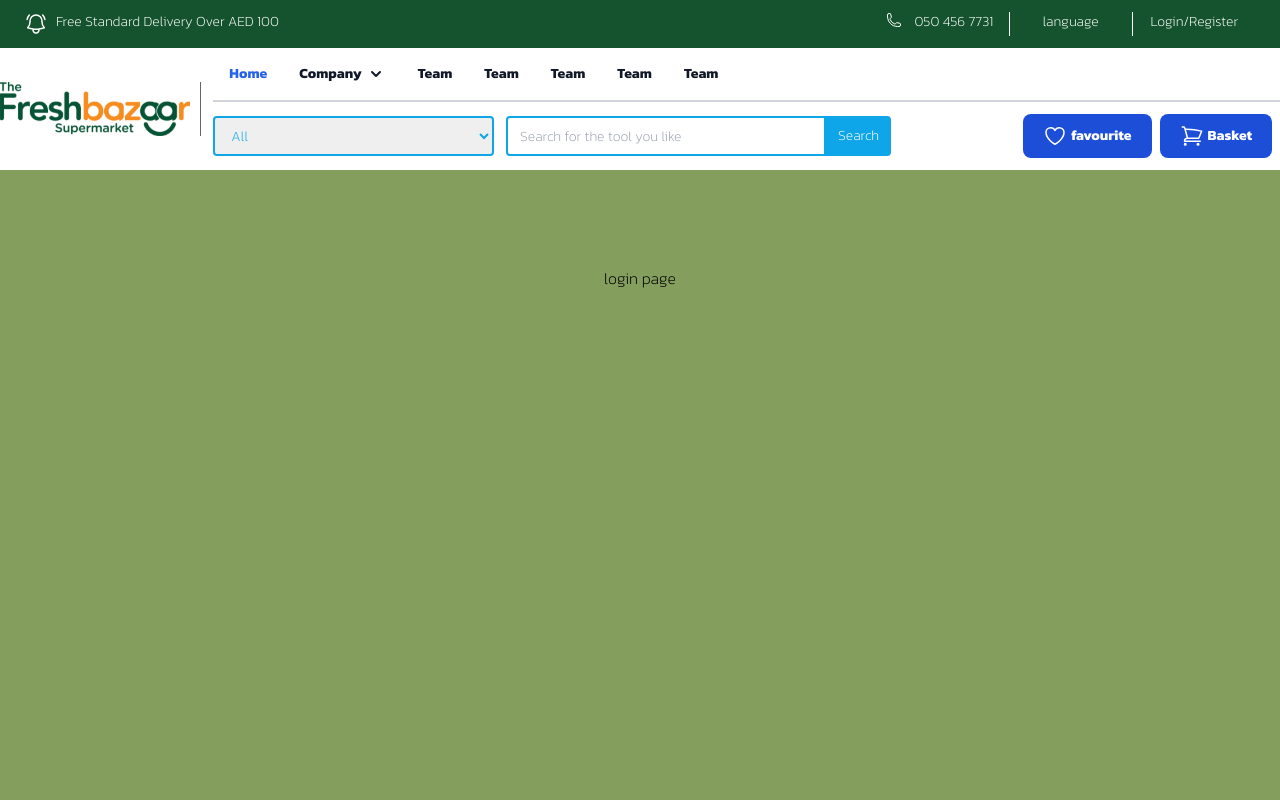
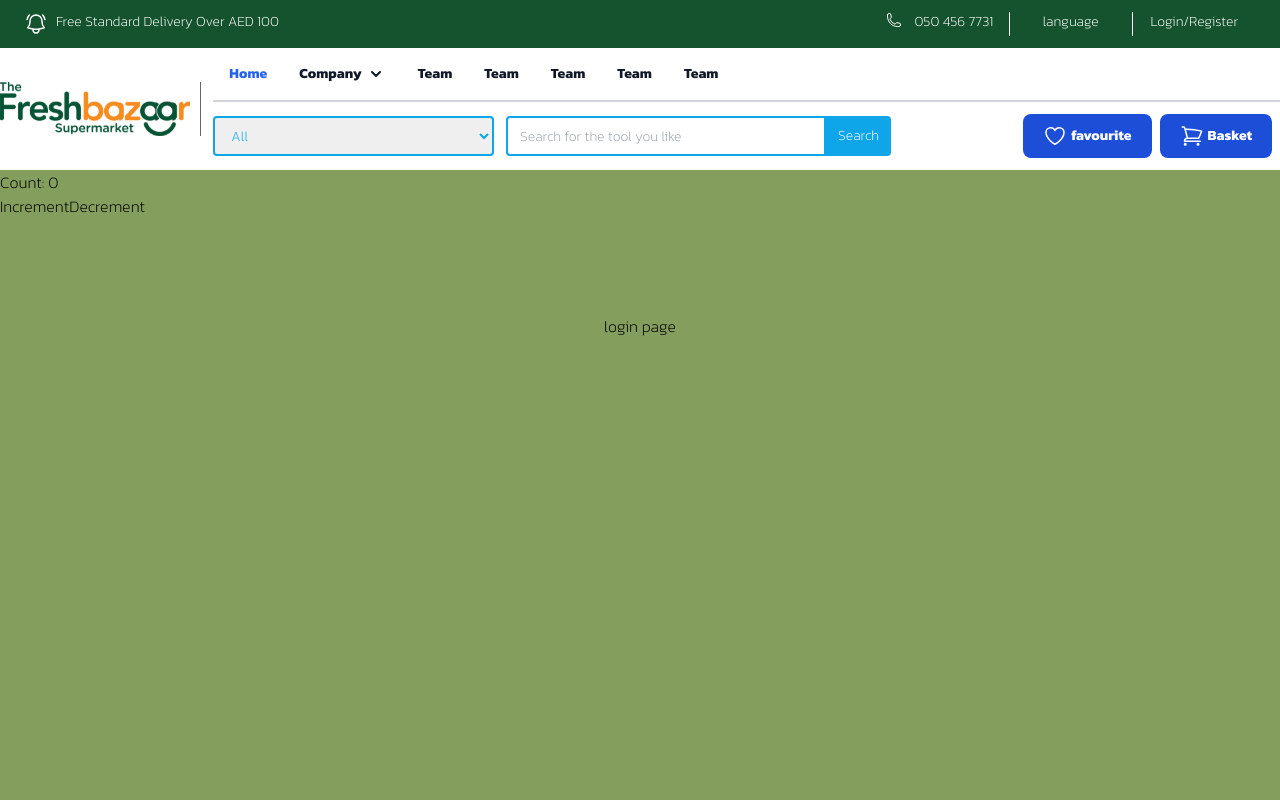
Before and after one commit to hamidrezajalivar/next13, a Next.js app: page /login in a window 1280 px wide. Shown: the top 800 px of the page. Built offline with nearby package versions, Linux system fonts and the light colour scheme; no server answers.

Commit message:
redux toolkit  add to project

```diff
--- a/package.json
+++ b/package.json
@@ -15,6 +15,7 @@
     "@material-ui/core": "^4.12.4",
     "@mui/material": "^5.13.5",
     "@next/font": "^13.4.7",
+    "@reduxjs/toolkit": "^1.9.5",
     "autoprefixer": "10.4.14",
     "axios": "^1.4.0",
     "eslint": "8.41.0",
@@ -25,6 +26,7 @@
     "react": "18.2.0",
     "react-dom": "18.2.0",
     "react-lazy-load-image-component": "^1.6.0",
+    "react-redux": "^8.1.1",
     "react-slick": "^0.29.0",
     "sass": "^1.63.6",
     "slick-carousel": "^1.8.1",
--- /dev/null
+++ b/src/app/(client)/constants/constants.js
@@ -0,0 +1,2 @@
+export const baseUrlSign = `https://jsonplaceholder.typicode.com`;
+export const baseUrl = `${baseUrlSign}`;
--- a/src/app/(client)/layout.js
+++ b/src/app/(client)/layout.js
@@ -4,7 +4,7 @@ import "./globals.css";
 import "slick-carousel/slick/slick.css";
 import "slick-carousel/slick/slick-theme.css";
 import localFont from "next/font/local";
-
+import { ReduxProvider } from "./redux/provider";
 import "./styles/main.scss";
 export const metadata = {
   title: "Create Next App",
@@ -46,11 +46,11 @@ export default function RootLayout({ children }) {
     >
       <head></head>
       <body className="bg-myCustomBgBody h-screen p-0 m-0 overflow-x-hidden ">
-        <Header />
-        <div className=" max-w-xs md:max-w-custom  mx-auto">
-        {children}
-        </div>
-        <Footer />
+        <ReduxProvider>
+          <Header />
+          <div className=" max-w-xs md:max-w-custom  mx-auto">{children}</div>
+          <Footer />
+        </ReduxProvider>
       </body>
     </html>
   );
--- a/src/app/(client)/login/layout.tsx
+++ /dev/null
@@ -1,12 +0,0 @@
-
-export default function RootLayout({
-  children,
-}: {
-  children: React.ReactNode
-}) {
-  return (
-    <html lang="en">
-      <body>{children}</body>
-    </html>
-  )
-}
--- a/src/app/(client)/login/page.js
+++ b/src/app/(client)/login/page.js
@@ -1,13 +1,32 @@
 "use client";
 
 import Image from "next/image";
+import { useSelector, useDispatch } from "react-redux";
+import { increment, decrement } from "../redux/features/counterSlice";
+import { useGetPokemonByNameQuery } from "../redux/services/userApi";
 export const metadata = {
   title: "Create Next App",
   description: "Generated by create next app",
 };
 export default function Login() {
+  const count = useSelector((state) => state.counter.value);
+  const dispatch = useDispatch();
+  const { isLoading, isFetching, data, error } = useGetPokemonByNameQuery(1);
+  const handleIncrement = () => {
+    dispatch(increment());
+  };
+
+  const handleDecrement = () => {
+    dispatch(decrement());
+  };
   return (
     <>
+      <div>
+        {console.log("data",data)}
+        <h1>Count: {count}</h1>
+        <button onClick={handleIncrement}>Increment</button>
+        <button onClick={handleDecrement}>Decrement</button>
+      </div>
       <main className="flex min-h-screen flex-col items-center justify-between p-24">
         login page
       </main>
--- a/src/app/(client)/page.js
+++ b/src/app/(client)/page.js
@@ -4,11 +4,8 @@ import Image from "next/image";
 import BannerSlider from "./clientComponent/slider/BannerSlider";
 import axios from "axios";
 import Link from "next/link";
-import ProductSlider from './clientComponent/product/ProductSlider';
+
 import { useState } from "react";
-import ChildBanner from './clientComponent/banner/ChildBanner';
-import CategorySlider from './clientComponent/category/CategorySlider';
-import SideBar from './clientComponent/sidebar/SideBar';
 process.env.NODE_TLS_REJECT_UNAUTHORIZED = "0";
 
 export const metadata = {
@@ -20,33 +17,18 @@ const Home = async () => {
 
   return (
     <>
-      <div className="grid grid-cols-5 gap-4 my-10">
-        <div className="col-span-5 sm:col-span-3 ">
+      <div class="grid grid-cols-3 gap-4">
+        <div class="col-span-2 bg-gray-900">
           <BannerSlider />
         </div>
-        <div className="col-span-5 sm:col-span-2">
-
-          <ChildBanner/>
-         </div>
+        <div class="col-span-1">
+          <div className="bg-red-900">05</div>
+          <div className="bg-red-500">06</div>
+        </div>
       </div>
-      <div className="w-full">
-      <CategorySlider/>
-      </div>
-
-      <div className="grid grid-cols-5 gap-4 my-10  ">
-
-      <div className="col-span-5 md:col-span-1  ">
-        <SideBar/>
-        </div>
-        <div className="col-span-5 md:col-span-4   ">
-        <ProductSlider/>
-        </div>
-
-
-        </div>
       <div className="block md:flex justify-center w-full  flex-wrap">
         {postsData.map((post) => (
-          <div className="md:w-1/4 w-full p-5" key={post.id}>
+          <div className="md:w-1/4  w-full p-5" key={post.id}>
             <Link href={`/posts/${post.id}`}>
               <div className="singleCardPost ">
                 <Image src={post.imageUrl} alt="" width="500" height="160" />
@@ -60,7 +42,12 @@ const Home = async () => {
           </div>
         ))}
 
-
+        {/* <Pagination
+          count={postsData.length}
+          page={1}
+          rowsPerPage={10}
+          color="primary"
+        /> */}
       </div>
     </>
   );
@@ -70,6 +57,3 @@ async function fecthPosts() {
   const { data } = await axios.get("http://localhost:3001/posts");
   return data;
 }
-
-
-// json-server --watch db.json --port 8000
--- /dev/null
+++ b/src/app/(client)/redux/features/counterSlice.js
@@ -0,0 +1,30 @@
+import { createSlice } from '@reduxjs/toolkit'
+
+const initialState = {
+  value: 0,
+}
+
+export const counterSlice = createSlice({
+  name: 'counter',
+  initialState,
+  reducers: {
+    increment: (state) => {
+      // Redux Toolkit allows us to write "mutating" logic in reducers. It
+      // doesn't actually mutate the state because it uses the Immer library,
+      // which detects changes to a "draft state" and produces a brand new
+      // immutable state based off those changes
+      state.value += 1
+    },
+    decrement: (state) => {
+      state.value -= 1
+    },
+    incrementByAmount: (state, action) => {
+      state.value += action.payload
+    },
+  },
+})
+
+// Action creators are generated for each case reducer function
+export const { increment, decrement, incrementByAmount } = counterSlice.actions
+
+export default counterSlice.reducer
--- /dev/null
+++ b/src/app/(client)/redux/provider.js
@@ -0,0 +1,8 @@
+"use client";
+
+import { store } from "./store";
+import { Provider } from "react-redux";
+
+export function ReduxProvider({ children }) {
+  return <Provider store={store}>{children}</Provider>;
+}
--- /dev/null
+++ b/src/app/(client)/redux/services/userApi.js
@@ -0,0 +1,19 @@
+// Need to use the React-specific entry point to import createApi
+import { createApi, fetchBaseQuery } from "@reduxjs/toolkit/query/react";
+import { baseUrl } from "../../constants/constants";
+// Define a service using a base URL and expected endpoints
+export const userApi = createApi({
+  reducerPath: "userApi ",
+  baseQuery: fetchBaseQuery({
+    baseUrl,
+  }),
+  endpoints: (builder) => ({
+    getPokemonByName: builder.query({
+      query: (name) => `users/${name}`,
+    }),
+  }),
+});
+
+// Export hooks for usage in functional components, which are
+// auto-generated based on the defined endpoints
+export const { useGetPokemonByNameQuery } = userApi;
--- /dev/null
+++ b/src/app/(client)/redux/store.js
@@ -0,0 +1,21 @@
+import { configureStore } from "@reduxjs/toolkit";
+// Or from '@reduxjs/toolkit/query/react'
+import { setupListeners } from "@reduxjs/toolkit/query";
+import { userApi } from "./services/userApi";
+import counterReducer from "./features/counterSlice";
+export const store = configureStore({
+  reducer: {
+    // Add the generated reducer as a specific top-level slice
+    [userApi.reducerPath]: userApi.reducer,
+    counter: counterReducer,
+  },
+  devTools: process.env.NODE_ENV !== "production",
+  // Adding the api middleware enables caching, invalidation, polling,
+  // and other useful features of `rtk-query`.
+  middleware: (getDefaultMiddleware) =>
+    getDefaultMiddleware().concat(userApi.middleware),
+});
+
+// optional, but required for refetchOnFocus/refetchOnReconnect behaviors
+// see `setupListeners` docs - takes an optional callback as the 2nd arg for customization
+setupListeners(store.dispatch);
```
Also changed, not shown: src/app/(client)/clientComponent/main/header/Header.js (+38 -24 lines), 1 other file (tests, documents, lock files or other folders).
